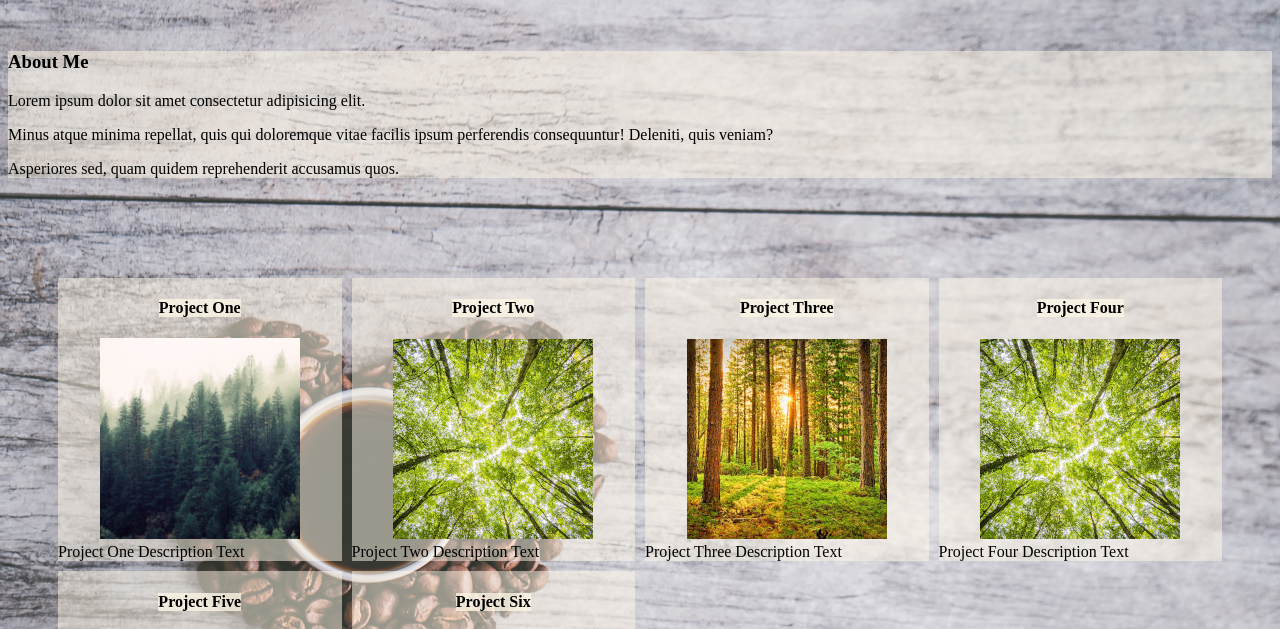
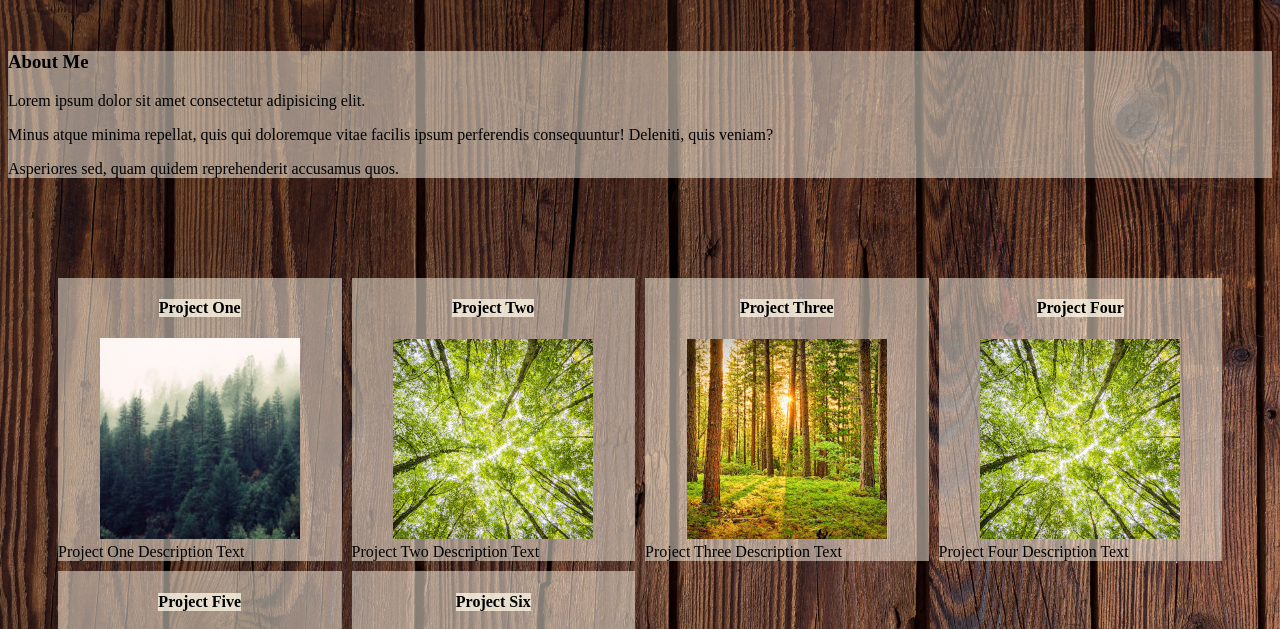
Before and after one commit to notdanross/portfoloio, a plain HTML site: page index.html in a window 1280 px wide. Shown: the part 49-678 px from the top of the page. Drawn offline with Linux system fonts and the light colour scheme; a script that the page names is missing.

Commit message:
changed background image and centering in css

```diff
--- a/main.css
+++ b/main.css
@@ -33,8 +33,9 @@ nav ul li a {
 
 
 .LandingPage {
-    background: url(./images/CoffeeHeart.jpg) no-repeat center fixed;
+    background-image: url(./images/woodflooring.jpg);
     background-size: cover;
+    background-repeat: no-repeat;
 }
 
 
```
Also changed, not shown: images/woodflooring.jpg (added).
